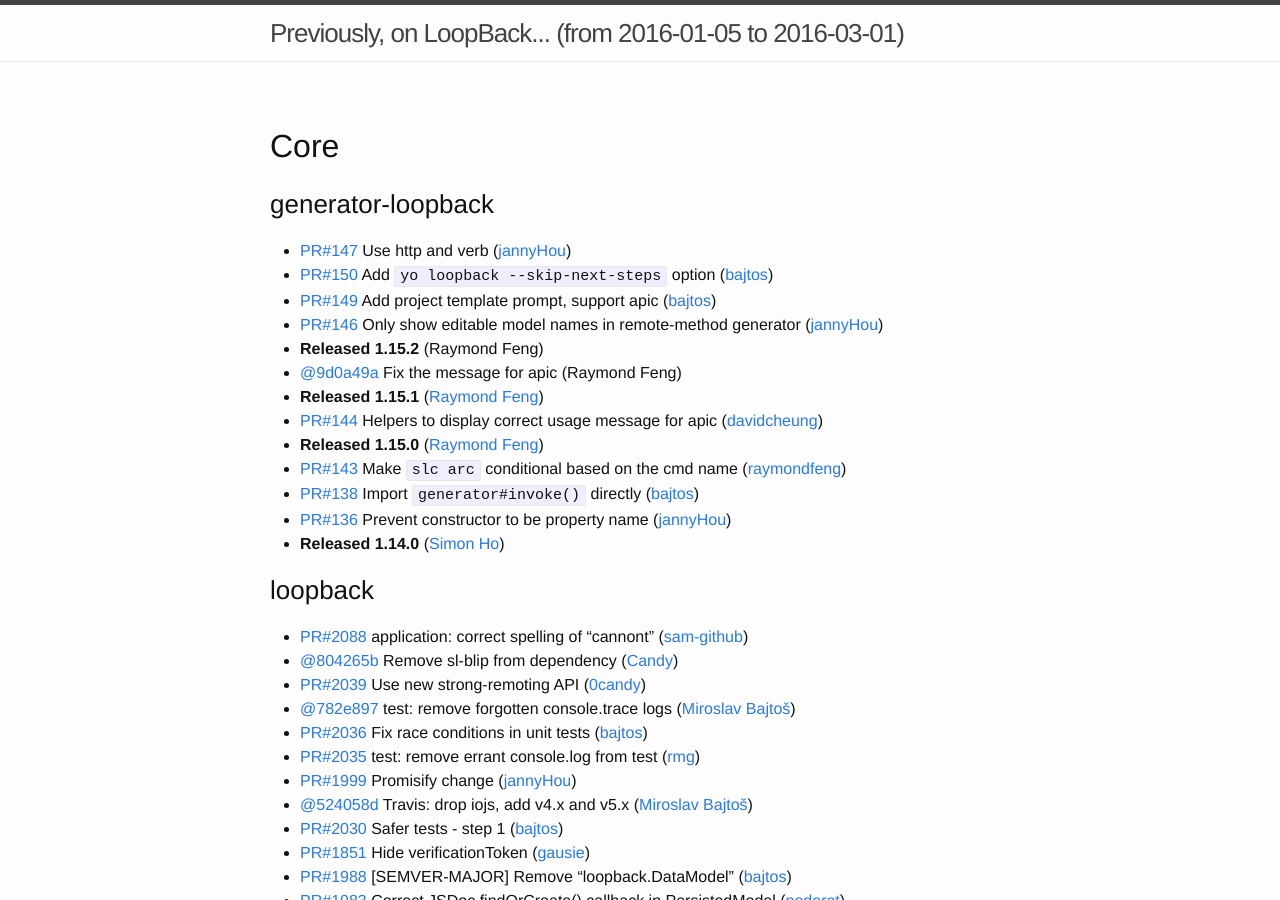
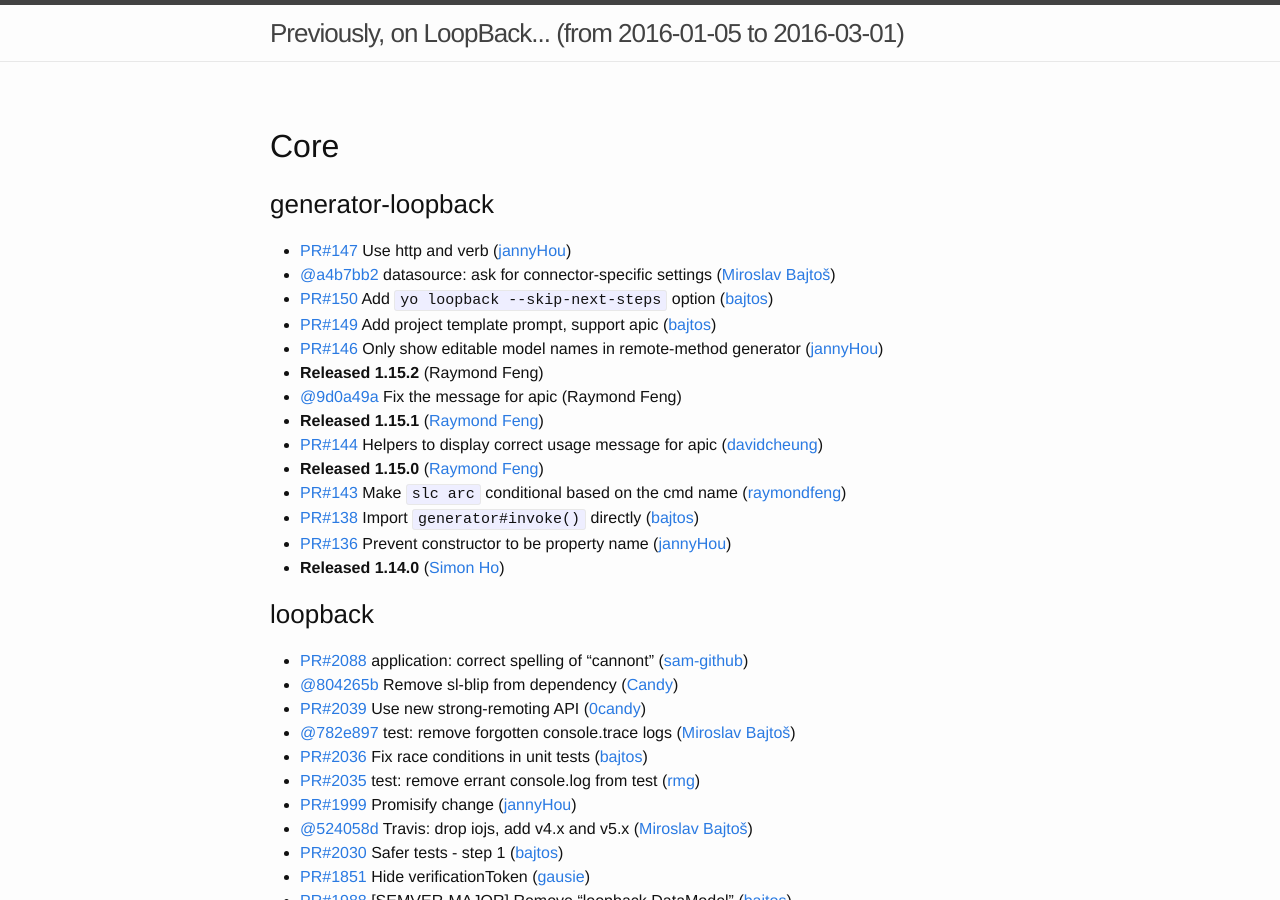
Before and after one commit to strongloop/loopback, a Jekyll site: the page built from index.md, in a window 1280 px wide and 900 px high. Built offline with Jekyll 4.4.1, drawn with Linux system fonts in a browser that asks for light colours.

Commit message:
Update changelog

```diff
--- a/index.md
+++ b/index.md
@@ -7,6 +7,7 @@
 
 ### generator-loopback
  * [PR#147](https://github.com/strongloop/generator-loopback/pull/147) Use http and verb ([jannyHou](https://github.com/jannyHou))
+ * [@a4b7bb2](https://github.com/strongloop/generator-loopback/commit/a4b7bb2bccb7bb7960bd9e4c2bae48905bbe77a7) datasource: ask for connector-specific settings ([Miroslav Bajtoš](https://github.com/bajtos))
  * [PR#150](https://github.com/strongloop/generator-loopback/pull/150) Add `yo loopback --skip-next-steps` option ([bajtos](https://github.com/bajtos))
  * [PR#149](https://github.com/strongloop/generator-loopback/pull/149) Add project template prompt, support apic ([bajtos](https://github.com/bajtos))
  * [PR#146](https://github.com/strongloop/generator-loopback/pull/146) Only show editable model names in remote-method generator ([jannyHou](https://github.com/jannyHou))
```
